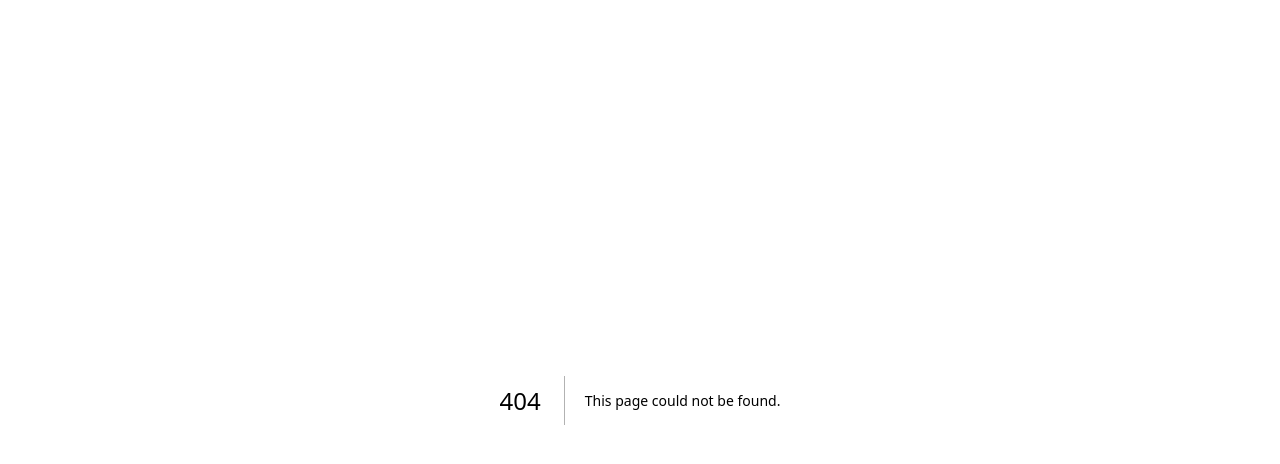
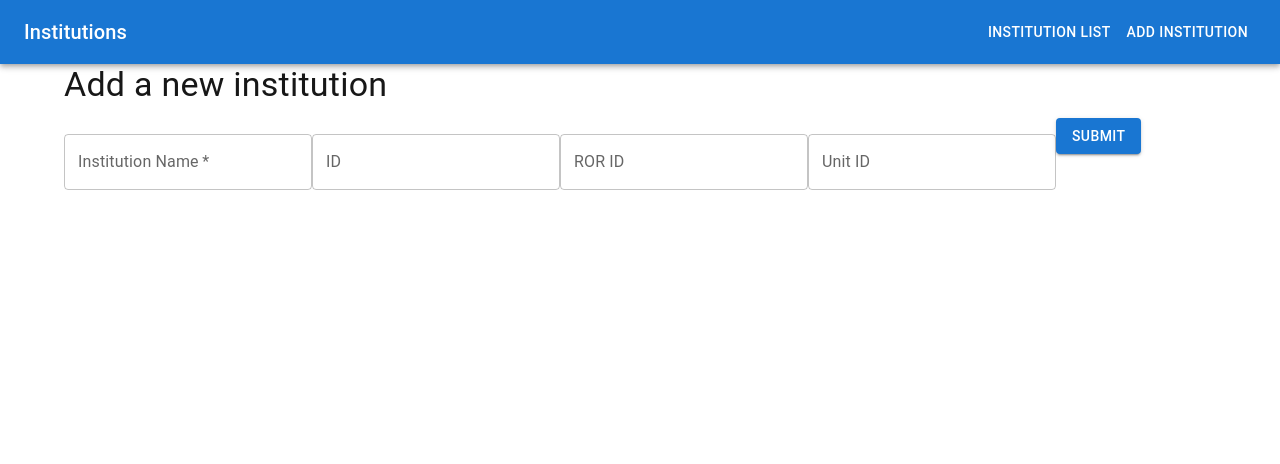
Before and after one commit to osg-htc/topology-institutions-api, a Next.js app in the folder institutions_ui/: page /ui/add-institution in a window 1280 px wide. Before the commit this address had no page. Shown: the top 464 px of the page. Built offline with nearby package versions, Linux system fonts and the light colour scheme.

Commit message:
Created for users to add institutions. Still needs to be tested

```diff
--- /dev/null
+++ b/institutions_ui/src/app/add-institution/page.tsx
@@ -0,0 +1,135 @@
+'use client';
+import NavBar from "@/app/components/NavBar";
+import {Button, Container, TextField, Typography} from "@mui/material";
+import {useState} from "react";
+import axios from "axios";
+
+
+export default function AddInstitution() {
+    const [name, setName] = useState("");
+    const [id, setId] = useState("");
+    const [rorId, setRorId] = useState("");
+    const [unitId, setUnitId] = useState("");
+
+    const [errors, setErrors] = useState<{ [key: string]: string }>({});
+
+    const validateForm = () => {
+        const validationErrors: { [key: string]: string } = {};
+
+        if(!name) {
+            validationErrors.name = "Name is required";
+        }
+
+        if (unitId && (!/^\d{6}$/.test(unitId))) {
+            validationErrors.unitId = "Unit ID must be 6 digits long";
+        }
+
+        if (rorId && !/^https:\/\/ror\.org\/.+$/.test(rorId)) {
+            validationErrors.rorId = "Invalid ROR ID format (must start with https://ror.org/)";
+        }
+
+        return validationErrors;
+
+    }
+
+
+    const handleSubmit = async (e: React.FormEvent) => {
+        e.preventDefault();
+
+        const validationErrors = validateForm();
+        if (Object.keys(validationErrors).length > 0) {
+            setErrors(validationErrors);
+            return
+        }
+
+        const institutionData = {
+            name,
+            id,
+            ror_id: rorId,
+            unitid: unitId,
+        };
+
+        const response = await axios.post("http://localhost:8089/institution", institutionData, {
+            headers: {
+                "Content-Type": "application/json",
+            },
+        });
+
+        try{
+            if (response.status === 200) {
+                alert("Institution added successfully");
+                setErrors({})
+
+                // Reset form data
+                setName("");
+                setId("");
+                setRorId("");
+                setUnitId("");
+            } else {
+                alert("Failed to add institution. Please try again.");
+            }
+        } catch (error){
+            console.error("Failed to add institution:", error);
+        }
+
+    }
+
+    return (
+        <>
+            <NavBar/>
+            <Container>
+                <Typography variant="h4" gutterBottom>
+                    Add a new institution
+                </Typography>
+                <form onSubmit={handleSubmit}>
+                    <TextField
+                        required
+                        id="name"
+                        label="Institution Name"
+                        margin="normal"
+                        value={name}
+                        onChange={(e) => setName(e.target.value)}
+                        error={!!errors.name}
+                        helperText={errors.name}
+                    />
+
+                    <TextField
+                        id="id"
+                        label="ID"
+                        margin="normal"
+                        value={id}
+                        onChange={(e) => setId(e.target.value)}
+                        error={!!errors.name}
+                        helperText={errors.name}
+                    />
+
+                    <TextField
+                        id="rorId"
+                        label="ROR ID"
+                        margin="normal"
+                        value={rorId}
+                        onChange={(e) => setRorId(e.target.value)}
+                        error={!!errors.rorId}
+                        helperText={errors.rorId}
+                    />
+
+                    <TextField
+                        id="unitId"
+                        label="Unit ID"
+                        margin="normal"
+                        value={unitId}
+                        onChange={(e) => setUnitId(e.target.value)}
+                        error={!!errors.unitId}
+                        helperText={errors.unitId}
+                    />
+
+                    <Button variant="contained" color="primary" type="submit">
+                        Submit
+                    </Button>
+                </form>
+            </Container>
+
+        </>
+
+    );
+}
```
